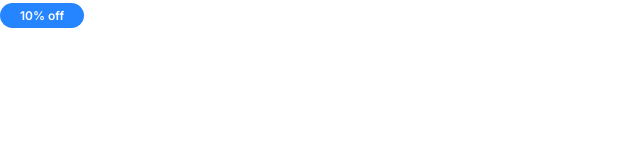
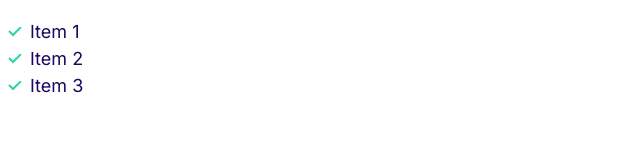
Before and after one commit to AliShabani1994/Alish_Portfolio, a plain HTML site: page index.html in a window 1280 px wide. Shown: the whole page, without its empty margins (0-640 px from the left). Drawn offline with Linux system fonts and the light colour scheme.

Commit message:
creating lists components.

```diff
--- a/css/styles.css
+++ b/css/styles.css
@@ -6,7 +6,7 @@
   --color-body: #918ca4;
 }
 
-/* Typography */
+/* -------------------------------- Typography-------------------------------- */
 
 html {
   /*  62.5% of 16px = 10px  */
@@ -63,7 +63,7 @@ p {
   }
 }
 
-/* Links */
+/* -------------------------------- Links-------------------------------- */
 a {
   text-decoration: none;
 }
@@ -91,7 +91,7 @@ a {
   }
 }
 
-/* Badges */
+/* -------------------------------- Badges-------------------------------- */
 
 .badge {
   border-radius: 20px;
@@ -124,3 +124,32 @@ a {
     font-size: 1.2rem;
   }
 }
+
+/* --------------------------------Lists-------------------------------- */
+
+.list {
+  list-style: none;
+  padding-left: 0;
+  color: var(--color-headings);
+}
+
+.list--inline .list__item {
+  display: inline-block;
+  margin-right: 2rem;
+}
+
+.list--tick {
+  list-style-image: url(../images/tick.svg);
+  padding-left: 3rem;
+}
+
+.list--tick .list__item {
+  padding-left: 0.5rem;
+  margin-bottom: 1rem;
+}
+
+@media screen and (min-width: 1024px) {
+  .list--tick .list__item {
+    padding-left: 0;
+  }
+}
--- a/index.html
+++ b/index.html
@@ -16,6 +16,10 @@
   </head>
 
   <body>
-    <span class="badge badge--primary badge--small">10% off</span>
+    <ul class="list list--tick">
+      <li calss="list__item">Item 1</li>
+      <li calss="list__item">Item 2</li>
+      <li calss="list__item">Item 3</li>
+    </ul>
   </body>
 </html>
```
Also changed, not shown: components/lists.html (added, +5 -0 lines).
